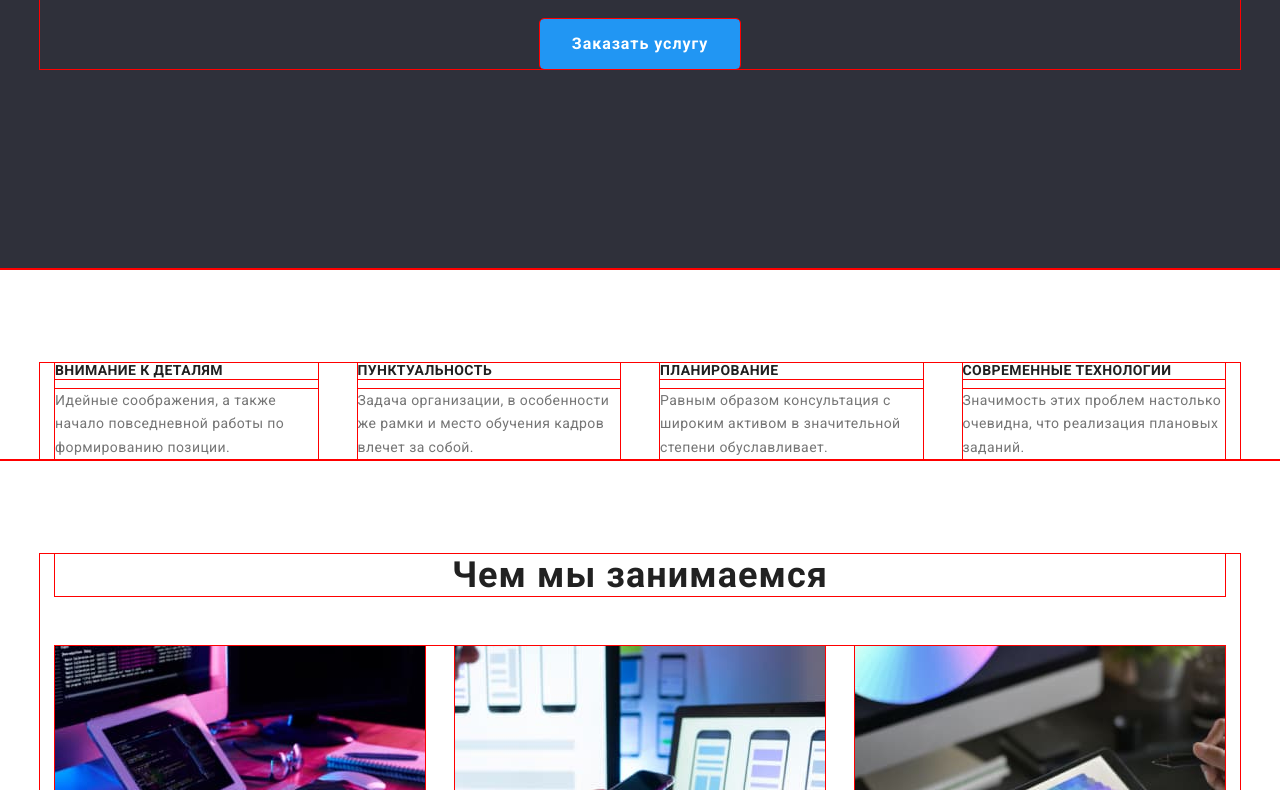
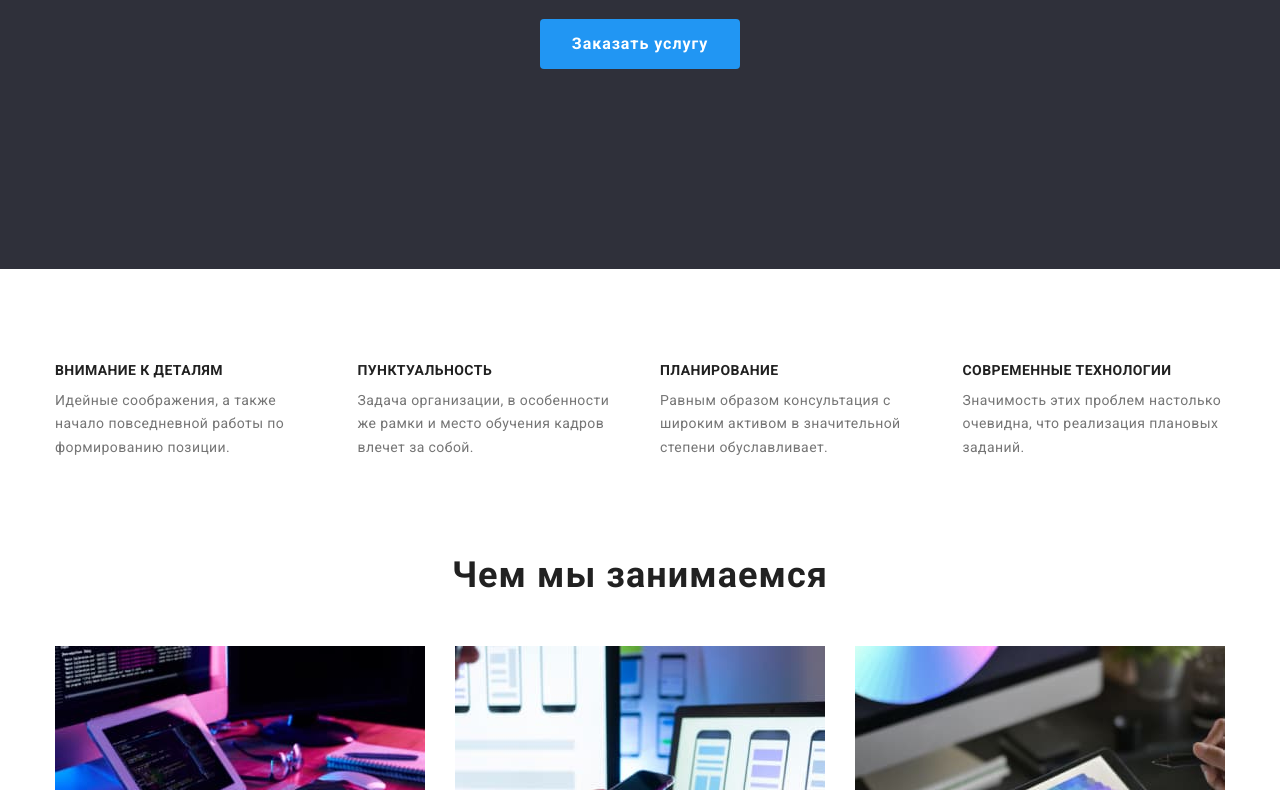
Before and after one commit to Anastasiia-Tarasiuk/goit-markup-hw-03, a plain HTML site: page index.html in a window 1280 px wide. Shown: the part 412-1202 px from the top of the page. Drawn offline with nearby package versions, Linux system fonts and the light colour scheme.

Commit message:
Удаляет вспомогательную рамку и лишние стили

```diff
--- a/css/styles.css
+++ b/css/styles.css
@@ -45,18 +45,16 @@ a {
     text-decoration: none;
 }
 
-/*  */
+/* Стилизация контейнера */
+.conteiner {
+    max-width: 1200px;
+    padding: 0 15px;
+    margin: 0 auto;
+}
+
+/* ХЕДЕР */
 .header {
     border-bottom: 1px solid #ECECEC;
-}
-
-/* СТУДИЯ */
-
-/* Стилизация контейнера */
-.conteiner {
-    width: 1200px;
-    padding: 0 15px;
-    margin: 0 auto;
 }
 
 /* Элементы хедера в ряд */
@@ -126,6 +124,8 @@ a {
     color: var(--color-blue);
 }
 
+/* СТУДИЯ */
+
 /* ------Герой------ */
 
 /* Фиктивный цвет героя */
@@ -158,7 +158,6 @@ a {
     background-color: var(--color-blue);
     color: var(--color-white);
 
-    font-family: inherit;
     font-weight: 700;
     font-size: 16px;
     line-height: 1.87;
@@ -251,7 +250,7 @@ a {
     display: block;
 }
 
-/* Наша команда */
+/* ------Наша команда------ */
 .team {
     background-color:var(--background-color-grey);
 }
@@ -293,7 +292,7 @@ a {
     margin-bottom: 10px;
 }
 
-/* Футер */
+/* ФУТЕР */
 .footer {
     background-color: var(--footer-color);
     padding: 60px 0;
@@ -304,15 +303,6 @@ a {
     display: block;
     margin-bottom: 20px;
 }
-/*
-.address-list {
-    display: flex;
-    flex-direction: column;
-} */
-
-/* .address-item {
-    display: block;
-} */
 
 .address-item:not(:last-child) {
     margin-bottom: 9px;
@@ -335,6 +325,7 @@ a {
 
 /* ПОРТФОЛИО */
 
+/* ------Список фильтров------ */
 .filter-list {
     display: flex;
     justify-content: center;
@@ -350,7 +341,6 @@ a {
     background-color: var(--background-color-grey);
     color: var(--color-black);
 
-    font-family: inherit;
     font-weight: 500;
     font-size: 16px;
     line-height: 1.62;
@@ -368,6 +358,7 @@ a {
     color: var(--color-white);
 }
 
+/* ------Контент фильтра------ */
 .portfolio-list {
     display: flex;
     flex-wrap: wrap;
@@ -384,7 +375,6 @@ a {
 
 .portfolio-content {
     padding: 20px 24px;
-
     border: 1px solid #EEEEEE;
 }
 
@@ -404,7 +394,3 @@ a {
     line-height: 1.87;
     letter-spacing: 0.03em;
 }
-
-* {
-    outline: 1px solid red;
-}
```
